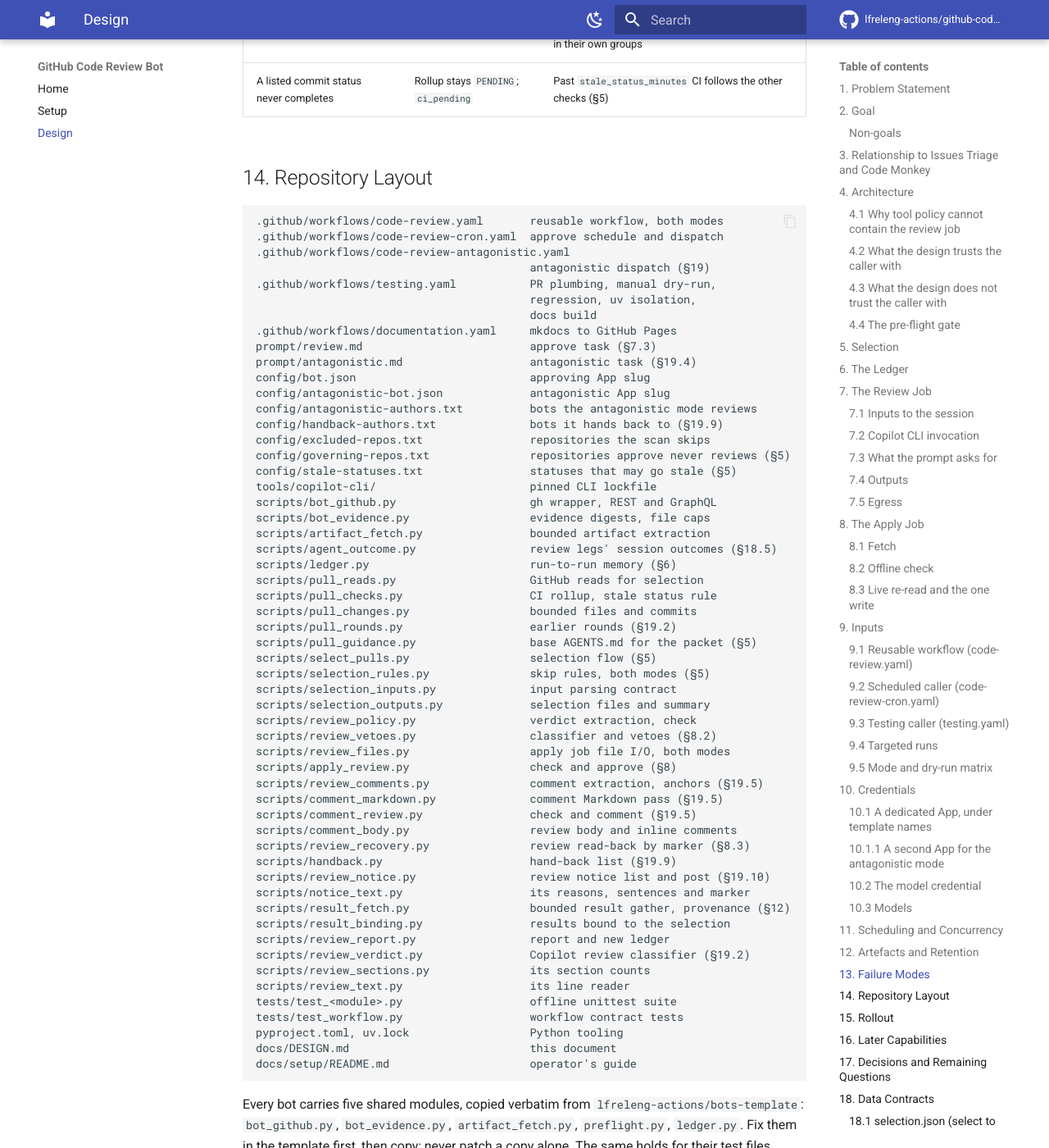
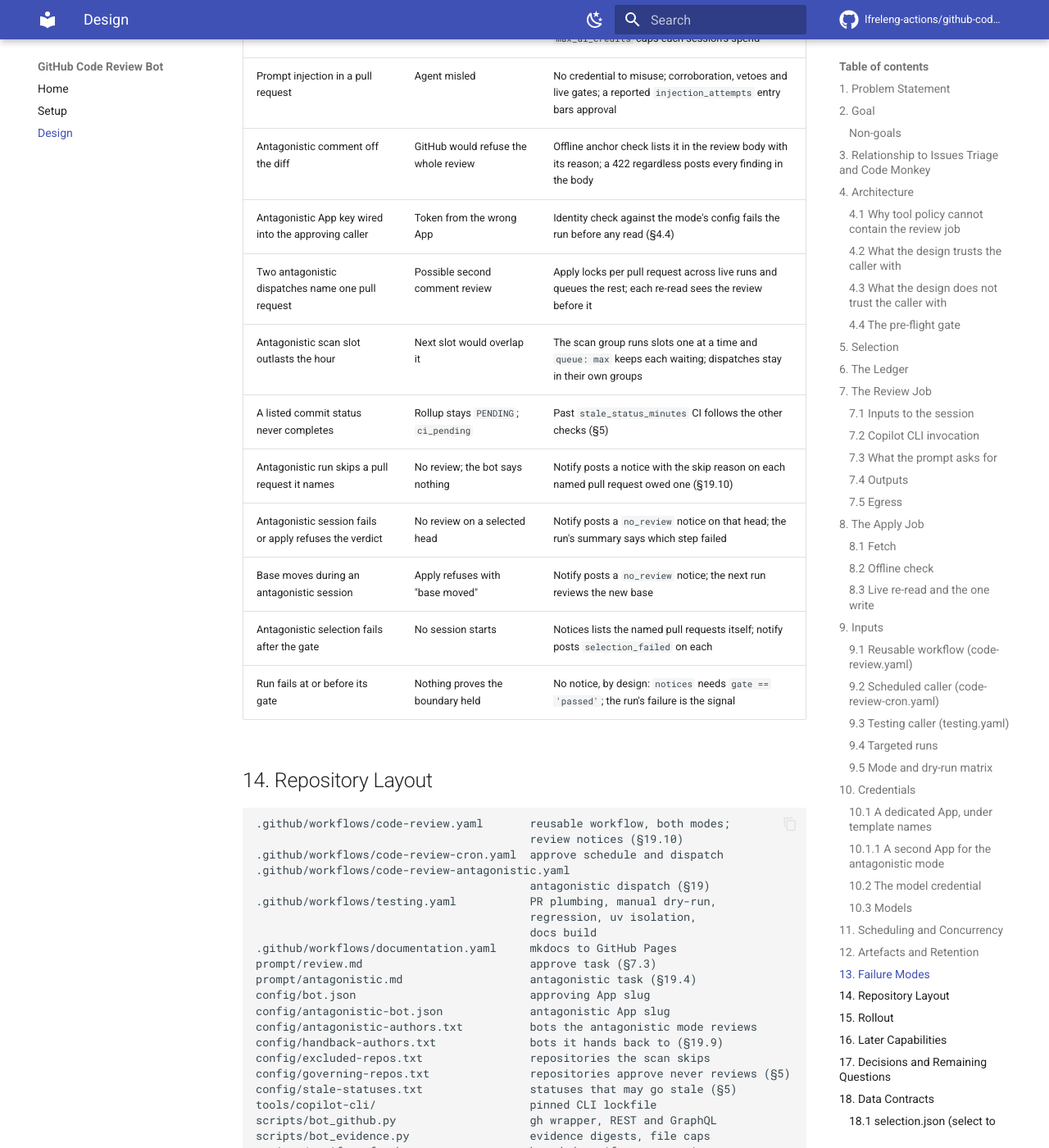
Before and after one commit to lfreleng-actions/github-code-review-bot, an MkDocs documentation site: the page built from docs/DESIGN.md, in a window 1280 px wide and 1400 px high, scrolled down 29693 px. Shown: the whole window at 82% size. Built offline with MkDocs 1.6.1 and Material for MkDocs 9.7.7, drawn with Linux system fonts in a browser that asks for light colours; comment, search, counter and statistics services are not loaded; some of the changed text lies outside the part shown.

Commit message:
Docs: Describe the review notice jobs
Update the design document, the README and the setup guide where
they describe the jobs, the mints and the one write: the notices and
notify jobs, the third mint, the gate output, the bound on named pull
requests and why page 0 holds every notice, and a failure-mode row
for each case a notice covers and for a run that fails at its gate.

Co-authored-by: Copilot <223556219+Copilot@users.noreply.github.com>
Signed-off-by: lf-releng-code-monkey-bot[bot] <332050256+lf-releng-code-monkey-bot[bot]@users.noreply.github.com>

````diff
--- a/docs/DESIGN.md
+++ b/docs/DESIGN.md
@@ -42,14 +42,16 @@ every pass.
 ## 2. Goal
 
 The pipeline runs in one of two modes, chosen by the caller. They
-share every job and every trust property, and differ in whose pull
-requests they read and in their one write:
+share every trust property, and differ in whose pull requests they
+read and in what they write:
 
 - **approve**: human-authored pull requests; the trusted job may
   approve. This document describes it throughout, except §19.
 - **antagonistic**: pull requests opened by the bots
   `config/antagonistic-authors.txt` lists; the trusted job may post
-  one comment review, and never approves (§19).
+  one comment review, and never approves, and a live run posts one
+  notice comment on each pull request it left without a review
+  (§19.10).
 
 In the approve mode, review open, human-authored, non-draft pull
 requests across the
@@ -174,6 +176,12 @@ once every review entry ends. It lists the run's jobs once and hands
 the apply matrix a map from each key to its leg's session outcome
 (§18.5).
 
+In a live antagonistic run two more trusted jobs follow apply. The
+**notices** job lists, with the job-native token and no App key, the
+pull requests the run left without a review. The **notify** job runs
+once per entry of that list, mints the apply job's write grants for
+that one repository and posts one notice comment (§19.10).
+
 The **report** job gathers every result through the same bounded
 extractor, renders the step summary, writes `report.json` and
 `report.md`, and publishes the new ledger. A result enters the ledger
@@ -227,8 +235,8 @@ references them.
 ### 4.3 What the design does not trust the caller with
 
 The `owner` of every token mint is `inputs.org`, and the
-`repositories` of the one write mint is a single matrix repository
-name recorded by the trusted select job. No mint takes its owner or
+`repositories` of each write mint, apply's and notify's, is a single
+matrix repository name recorded by a trusted job. No mint takes its owner or
 scope from a pull request, an issue, agent output or a config file.
 The contract tests pin both, and the pre-flight gate re-runs those
 tests before any mint.
@@ -257,7 +265,8 @@ run closed.
 | Before the read mint | A live run's `assets_sha` equals `job.workflow_sha`                                                                      | A reviewed workflow executing unreviewed scripts through `assets_ref`                                                                                                                                          |
 | After the read mint  | The `app-slug` the mint returns equals the mode's App config                                                             | Another App's private key wired into this workflow, the other mode's included                                                                                                                                  |
 | After the read mint  | `GET /repos/{this}` with the token shows no `push`, `maintain` or `admin`                                                | A read mint that obtained more than it asked for                                                                                                                                                               |
-| Before the write     | The write mint's `app-slug` equals the mode's App config                                                                 | The same, on the one token that can write                                                                                                                                                                      |
+| Before the write     | The write mint's `app-slug` equals the mode's App config                                                                 | The same, on the token that can write                                                                                                                                                                          |
+| Before the notice    | The notice mint's `app-slug` equals the mode's App config                                                                | The same, on the notify job's token                                                                                                                                                                            |
 
 <!-- markdownlint-enable MD013 -->
 
@@ -268,6 +277,13 @@ Everything it checks is a file already on the runner or a value the
 workflow already holds; it introduces nothing new to trust. A run it
 fails is a run that must not proceed, and the error annotation names
 the check without quoting what the check read.
+
+Once the last pre-flight step passes, the select job sets its `gate`
+output to `passed`. The review notice jobs run on that output
+(§19.10), so a run the gate stopped posts nothing. Before the gate,
+directly after splitting `pull_requests`, the select job refuses a
+run that names more than 256 pull requests, the most one notice
+matrix holds.
 
 The gate is not where policy lives. It verifies that the
 workflow still has the shape the design and tests describe; the
@@ -814,7 +830,9 @@ The write token mints when three conditions hold: the run is live,
 the offline check accepted the verdict and a client id exists. It
 mints for `matrix.repo_name` alone with `pull-requests: write`. Every other
 path runs `apply_review.py apply` with the job-native token, which
-cannot approve anything.
+cannot approve anything. In the approve mode this is the run's one
+write; a live antagonistic run makes a second, a notice from the
+notify job (§19.10).
 
 `apply` re-reads the pull request with the same GraphQL query the
 selection used and refuses, with a reason each, unless the pull
@@ -1138,14 +1156,16 @@ Repository permissions the App needs, and no others:
 
 <!-- markdownlint-enable MD013 -->
 
-Two mints, each the least its step needs. Select mints
+Three mints, each the least its step needs. Select mints
 `pull-requests`, `contents`, `checks`, `statuses` and `metadata` at
 `read`, scoped to the named repositories when any and
 organisation-wide for a scan. Apply mints `pull-requests: write`
 plus the three reads for `matrix.repo_name` alone, on the live
-path and after the offline check accepted the verdict. The App key
-appears in the select and apply jobs as an input to the token
-action and nowhere else; the review job's steps reference neither
+path and after the offline check accepted the verdict. Notify, in a
+live antagonistic run, mints the same write grants for one
+`matrix.repo_name` to post a notice (§19.10). The App key appears in
+the select, apply and notify jobs as an input to the token action
+and nowhere else; the review job's steps reference neither
 the key nor an App token.
 
 The ledger lives in this repository's own artifacts, so the select
@@ -1169,10 +1189,12 @@ whatever its event. The split is the lesson of §10.1 applied again:
   other App's key fails at the first mint (§4.4).
 - **No App permission withholds approval.** GitHub grants approval with
   `pull-requests: write`. What keeps this App from approving is the
-  code: `comment_review.post`, the applier's one write, refuses any
+  code: `comment_review.post`, the applier's write, refuses any
   event but `COMMENT` at the call, and its tests assert `COMMENT` on
-  every write they see (§19.5). Leaving the App out of every ruleset
-  that honours approvals is the second line, should that code change.
+  every write they see (§19.5). The App's other write is a notice,
+  an issue comment, which can neither approve nor request changes
+  (§19.10). Leaving the App out of every ruleset that honours
+  approvals is the second line, should that code change.
 
 ### 10.2 The model credential
 
@@ -1347,13 +1369,19 @@ whatever the result's provenance.
 | Two antagonistic dispatches name one pull request        | Possible second comment review             | Apply locks per pull request across live runs and queues the rest; each re-read sees the review before it          |
 | Antagonistic scan slot outlasts the hour                 | Next slot would overlap it                 | The scan group runs slots one at a time and `queue: max` keeps each waiting; dispatches stay in their own groups   |
 | A listed commit status never completes                   | Rollup stays `PENDING`; `ci_pending`       | Past `stale_status_minutes` CI follows the other checks (§5)                                                       |
+| Antagonistic run skips a pull request it names           | No review; the bot says nothing            | Notify posts a notice with the skip reason on each named pull request owed one (§19.10)                            |
+| Antagonistic session fails or apply refuses the verdict  | No review on a selected head               | Notify posts a `no_review` notice on that head; the run's summary says which step failed                           |
+| Base moves during an antagonistic session                | Apply refuses with "base moved"            | Notify posts a `no_review` notice; the next run reviews the new base                                               |
+| Antagonistic selection fails after the gate              | No session starts                          | Notices lists the named pull requests itself; notify posts `selection_failed` on each                              |
+| Run fails at or before its gate                          | Nothing proves the boundary held           | No notice, by design: `notices` needs `gate == 'passed'`; the run's failure is the signal                          |
 
 <!-- markdownlint-enable MD013 -->
 
 ## 14. Repository Layout
 
 ```text
-.github/workflows/code-review.yaml       reusable workflow, both modes
+.github/workflows/code-review.yaml       reusable workflow, both modes;
+                                         review notices (§19.10)
 .github/workflows/code-review-cron.yaml  approve schedule and dispatch
 .github/workflows/code-review-antagonistic.yaml
                                          antagonistic dispatch (§19)
@@ -1708,8 +1736,12 @@ page `N` alone. `count=` is that matrix's size and `pages=` the
 number of pages; a page past the last is empty. Every listing of a
 page starts from the same candidates, whatever a live read then
 drops, so listing every page from 0 to `pages - 1` reaches every
-pull request owed a notice, and a job that fans out over the pages
-can run one notice matrix per page.
+pull request owed a notice. The notices job lists page 0 alone: the
+select job refuses a run that names more than 256 pull requests, and
+a scan owes notices to its matrix entries alone, at most 256, so
+page 0 is every notice.
+The job fails if the list reports a second page, rather than drop
+it.
 
 ### 18.3 `ledger.json` (report to the next run's select; trusted)
 
@@ -1987,7 +2019,9 @@ concerns, where the authoring bot can revise against them and the
 maintainer sees them before deciding. It never approves and never
 requests changes: every pull request in the organisation still goes
 through human review, and nothing this mode does can meet or
-block that rule.
+block that rule. When a live run leaves a pull request someone
+asked it to review without a review, it says so in one notice
+comment (§19.10).
 
 ### 19.2 Selection
 
@@ -2361,8 +2395,9 @@ Scheduled runs share the caller group `code-review-antagonistic-scan`
 with `queue: max`, so slots run one at a time and none cancels or
 waits on a dispatch; in the reusable workflow every antagonistic run
 keeps its per-run group. The apply job's lock per pull request
-(§19.5) serialises the one write across runs instead, and the live
-re-read and the ledger stop a head from taking two reviews.
+(§19.5), which the notify job shares (§19.10), serialises the writes
+across runs instead, and the live re-read and the ledger stop a head
+from taking two reviews.
 
 A dispatcher needs `actions: write` on this repository and nothing
 else. Code Monkey dispatches with its own credential, sending the
@@ -2563,7 +2598,28 @@ that will never come. When a live run took a request to review a
 pull request and leaves its head without a review, the run posts one
 notice on that pull request, under the antagonistic App.
 `scripts/review_notice.py` decides which pull requests a run owes a
-notice and posts each one; a later change adds the jobs that run it.
+notice and posts each one; two jobs at the end of
+`code-review.yaml` run it.
+
+- **The jobs.** `notices` runs after apply in a live antagonistic
+  run whose select job set its `gate` output, which it does after
+  the last pre-flight step, and so also after a failed or skipped
+  review or apply job. A run that fails at or before its gate posts
+  nothing: nothing yet shows the boundary held. The job holds no App
+  key and mints nothing; it reads with the job-native token. When
+  the select job succeeded it fetches the evidence by artifact ID,
+  verifies its digests and lists from `selection.json`; when select
+  failed past the gate it lists from the run's `pull_requests`
+  input. It lists page 0 alone and fails on a second page: since the
+  select job refuses a run that names more than 256 pull requests,
+  page 0 holds every notice (§18.2). `notify` runs once per
+  entry of that list. It checks every matrix value by shape and the
+  repository's owner against `inputs.org`, mints the apply job's
+  write grants for that one repository, checks the minted slug
+  against the mode's App config, and runs `post` in the one step
+  that holds the token. It shares the apply job's lock per pull
+  request with `queue: max`, so a notice waits for another run's
+  review of the same pull request and its re-read sees it.
 
 - **A comment, never a review.** A review would count as one of the
   pull request's rounds (`rounds_by`) and mark the head reviewed
````
Also changed, not shown: README.md (+6 -2 lines), docs/setup/README.md (+10 -4 lines).
